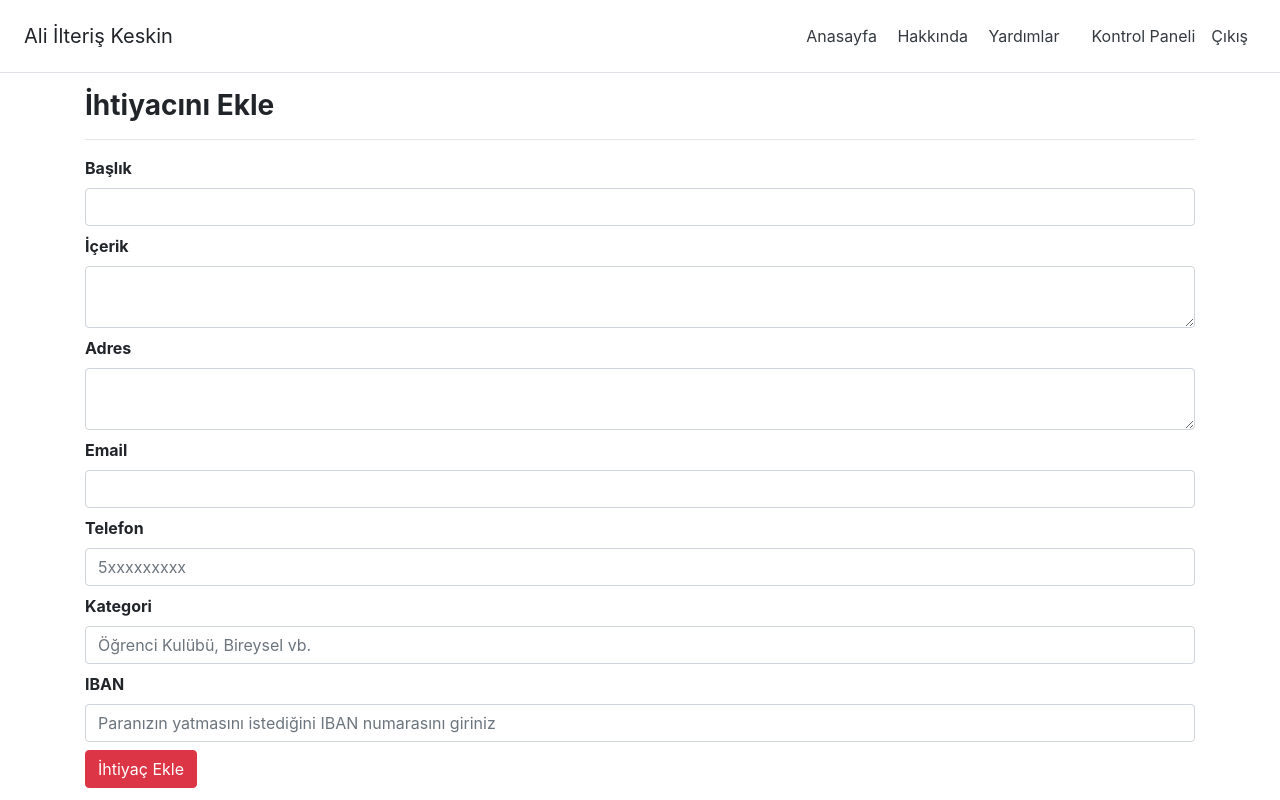
After one commit to ilteriskeskin/ihtiyac, a Flask app: page /addneed in a window 1280 px wide. The commit adds this page. Run offline with Flask 2, Linux system fonts and the light colour scheme; a user stored in the database is signed in; some libraries are stand-ins or nearby versions.

Commit message:
İhtiyaç ekleme, çıkış, görüntüleme eklendi

```diff
--- a/app.py
+++ b/app.py
@@ -1,8 +1,22 @@
 from flask import Flask, render_template, flash, redirect, request, session, logging, url_for
 from flask_sqlalchemy import SQLAlchemy
-from wtforms import Form, BooleanField, StringField, PasswordField, validators, TextAreaField
+from wtforms import Form, BooleanField, StringField, PasswordField, validators, TextAreaField, IntegerField
 from wtforms.validators import DataRequired
 from werkzeug.security import generate_password_hash, check_password_hash
+from functools import wraps
+from datetime import datetime
+
+# Kullanıcı Giriş Decorator'ı
+
+def login_required(f):
+    @wraps(f)
+    def decorated_function(*args, **kwargs):
+        if 'logged_in' in session:
+            return f(*args, **kwargs)
+        else:
+            flash('Bu sayfayı görüntülemek için lütfen giriş yapın.', 'danger')
+            return redirect(url_for('login'))
+    return decorated_function
 
 app = Flask(__name__)
 app.config['SECRET_KEY'] = 'linuxdegilgnulinux'
@@ -18,6 +32,30 @@ class User(db.Model):
     email = db.Column(db.String(50), unique=True)
     password = db.Column(db.String(25), unique=True)
 
+# Kullanıcı İhtiyaç Veritabanı
+
+class Need(db.Model):
+    id = db.Column(db.Integer, primary_key=True)
+    title = db.Column(db.String(100), unique=True)
+    content = db.Column(db.String(1000), unique=True)
+    address = db.Column(db.String(1000), unique=True)
+    email = db.Column(db.String(45), unique=True)
+    phone = db.Column(db.Integer, unique=True)
+    category = db.Column(db.String(40), unique=True)
+    iban = db.Column(db.String(50), unique=True)
+    created_date = db.Column(db.DateTime, nullable=False, default=datetime.utcnow)
+
+# İhtiyaç Formu
+
+class NeedForm(Form):
+    title = StringField('Başlık', validators=[validators.Length(min=5, max=100), validators.DataRequired(message='Lütfen Bu Alanı Doldurun')])
+    content = TextAreaField('İçerik', validators=[validators.Length(min=20, max=1000), validators.DataRequired(message='Lütfen Bu Alanı Doldurun')])
+    address = TextAreaField('Adres', validators=[validators.Length(min=15, max=1000), validators.DataRequired(message=('Lütfen Bu Alanı Doldurun'))])
+    email = StringField('Email', validators=[validators.Email(message='Lütfen Geçerli Bir Email Adresi Girin')])
+    phone = IntegerField('Telefon', validators=[validators.DataRequired(message='Lütfen Bu Alanı Doldurun')])
+    category = StringField('Kategori', validators=[validators.Length(min=5, max=50), validators.DataRequired(message='Lütfen Bu Alanı Doldurun')])
+    iban = StringField('IBAN', validators=[validators.DataRequired(message='Lütfen Bu Alanı Doldurun')])
+
 # Kullanıcı giriş formu
 
 class LoginForm(Form):
@@ -29,7 +67,7 @@ class LoginForm(Form):
 class RegisterForm(Form):
     name = StringField("Ad", validators=[validators.Length(min=3, max=25), validators.DataRequired(message="Lütfen Bu Alanı Doldurun")])
     username = StringField("Kullanıcı Adı", validators=[validators.Length(min=3, max=25), validators.DataRequired(message="Lütfen Bu Alanı Doldurun")])
-    email = StringField("Email", validators=[validators.Email(message="Lütfen Geçerli Bir Email Adresi Giriniz")])
+    email = StringField("Email", validators=[validators.Email(message="Lütfen Geçerli Bir Email Adresi Girin")])
     password = PasswordField("Parola", validators=[
         validators.DataRequired(message="Lütfen Bu Alanı Doldurun"),
         validators.EqualTo(fieldname="confirm", message="Parolalarınız Uyuşmuyor")
@@ -44,20 +82,55 @@ def home():
 def about():
     return render_template('about.html')
 
-@app.route('/grants/<string:id>')
-def detail(id):
-    return 'Help ID: ' + id
+@app.route('/dashboard')
+@login_required
+def dashboard():
+    return render_template('dashboard.html')
+
+@app.route('/needs')
+def needs():
+    needs = Need.query.all()
+    if needs:
+        return render_template('needs.html', needs = needs)
+    else:
+        return render_template('needs.html')
+# İhtiyaç Ekleme
+
+@app.route('/addneed', methods=['GET', 'POST'])
+@login_required
+def addneed():
+    form = NeedForm(request.form)
+    if request.method == 'POST' and form.validate():
+        new_need = Need(title = form.title.data, content = form.content.data,
+                        address = form.address.data, email = form.email.data,
+                        phone = form.phone.data, category = form.category.data,
+                        iban = form.iban.data)
+
+        db.session.add(new_need)
+        db.session.commit()
+        flash('Başarılı bir şekilde ihtiyaç eklediniz :)', 'success')
+
+        return redirect(url_for('dashboard'))
+    return render_template('addneed.html', form = form)
 
 # Giriş Yapma
 
 @app.route('/login/', methods = ['GET', 'POST'])
 def login():
     form = LoginForm(request.form)
-    if request.method == 'POST':
+    if request.method == 'POST' and form.validate:
         user = User.query.filter_by(email = form.email.data).first()
         if user:
             if check_password_hash(user.password, form.password.data):
+                flash("Başarıyla Giriş Yaptınız", "success")
+
+                session['logged_in'] = True
+                session['email'] = user.email
+
                 return redirect(url_for('home'))
+            else:
+                flash("Kullanıcı Adı veya Parola Yanlış", "danger")
+                return redirect(url_for('login'))
 
     return render_template('login.html', form = form)
 
@@ -71,8 +144,8 @@ def register():
         new_user = User(name = form.name.data, username = form.username.data, email = form.email.data, password = hashed_password)
         db.session.add(new_user)
         db.session.commit()
-
-        return redirect(url_for('home'))
+        flash('Başarılı bir şekilde kayıt oldunuz', 'success')
+        return redirect(url_for('login'))
     else:
         return render_template('register.html', form = form)
 
@@ -80,6 +153,7 @@ def register():
 
 @app.route('/logout')
 def logout():
+    session.clear()
     return redirect(url_for('home'))
 
 if __name__ == '__main__':
--- /dev/null
+++ b/templates/addneed.html
@@ -0,0 +1,27 @@
+{% extends "base.html" %}
+
+{% block body %}
+
+{% from "includes/formhelpers.html" import render_field %}
+
+<h3>
+    <strong>
+        İhtiyacını Ekle
+    </strong>
+</h3>
+<hr>
+
+<form method="POST">
+
+    {{ render_field(form.title, class="form-control") }}
+    {{ render_field(form.content, class="form-control") }}
+    {{ render_field(form.address, class="form-control") }}
+    {{ render_field(form.email, class="form-control") }}
+    {{ render_field(form.phone, class="form-control", placeholder='5xxxxxxxxx') }}
+    {{ render_field(form.category, class="form-control", placeholder='Öğrenci Kulübü, Bireysel vb.') }}
+    {{ render_field(form.iban, class="form-control", placeholder='Paranızın yatmasını istediğini IBAN numarasını giriniz') }}
+
+    <button type="submit" class="btn btn-danger">İhtiyaç Ekle</button>
+</form>
+
+{% endblock body %}
--- a/templates/base.html
+++ b/templates/base.html
@@ -12,6 +12,7 @@
     {% include "includes/navbar.html" %}
 
     <div class="container">
+        {% include "includes/messages.html" %}
 
         {% block body %}
 
@@ -22,6 +23,9 @@
     <script src="https://code.jquery.com/jquery-3.2.1.slim.min.js" integrity="sha384-KJ3o2DKtIkvYIK3UENzmM7KCkRr/rE9/Qpg6aAZGJwFDMVNA/GpGFF93hXpG5KkN" crossorigin="anonymous"></script>
     <script src="https://cdnjs.cloudflare.com/ajax/libs/popper.js/1.12.9/umd/popper.min.js" integrity="sha384-ApNbgh9B+Y1QKtv3Rn7W3mgPxhU9K/ScQsAP7hUibX39j7fakFPskvXusvfa0b4Q" crossorigin="anonymous"></script>
     <script src="https://maxcdn.bootstrapcdn.com/bootstrap/4.0.0/js/bootstrap.min.js" integrity="sha384-JZR6Spejh4U02d8jOt6vLEHfe/JQGiRRSQQxSfFWpi1MquVdAyjUar5+76PVCmYl" crossorigin="anonymous"></script>
-
+    <script src="https://cdn.ckeditor.com/4.10.0/standard/ckeditor.js"></script>
+    <script>
+        CKEDITOR.replace( 'content' );
+    </script>
 </body>
 </html>
--- /dev/null
+++ b/templates/includes/messages.html
@@ -0,0 +1,11 @@
+{% with messages = get_flashed_messages(with_categories = true) %}
+{% if messages %}
+    {% for category, message in messages %}
+
+    <div class="alert alert-{{ category }}" role="alert">
+        {{ message }}
+    </div>
+
+    {% endfor %}
+{% endif %}
+{% endwith %}
--- a/templates/includes/navbar.html
+++ b/templates/includes/navbar.html
@@ -5,7 +5,11 @@
           <a class="p-2 text-dark" href="/about">Hakkında</a>
           <a class="p-2 text-dark" href="#">Yardımlar</a>
         </nav>
-        <a class="btn btn-outline-primary" href="/register">Kayıt Ol</a>
-        <a class="btn btn-outline-primary" href="/login/">Giriş Yap</a>
-        <a class="btn btn-outline-primary" href="/logout">Çıkış</a>
+        {% if session['logged_in'] %}
+          <a class="p-2 text-dark" href="/dashboard">Kontrol Paneli</a>
+          <a class="p-2 text-dark" href="/logout">Çıkış</a>
+        {% else %}
+          <a class="btn btn-outline-primary" href="/register">Kayıt Ol</a>
+          <a class="btn btn-outline-primary" href="/login/">Giriş Yap</a>
+        {% endif %}
       </div>
--- a/templates/index.html
+++ b/templates/index.html
@@ -4,9 +4,7 @@
 
 <center>
     <h3>
-        <strong>
-            Merhaba Dünya
-        </strong>
+        Merhaba, {{ session['email'] }}
     </h3>
 </center>
 
--- a/templates/register.html
+++ b/templates/register.html
@@ -1,6 +1,7 @@
 {% extends "base.html" %}
 
 {% block body %}
+
 {% from "includes/formhelpers.html" import render_field %}
 
 <h4>
```
Also changed, not shown: templates/dashboard.html (added, +14 -0 lines), templates/needs.html (added, +28 -0 lines), data.db.
